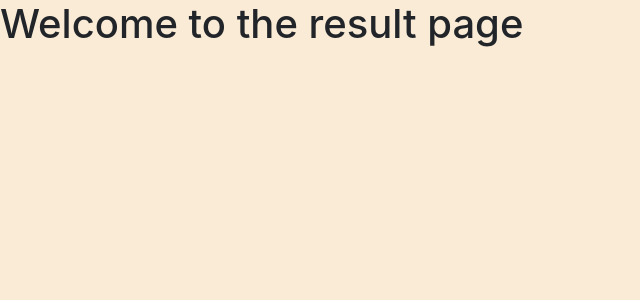
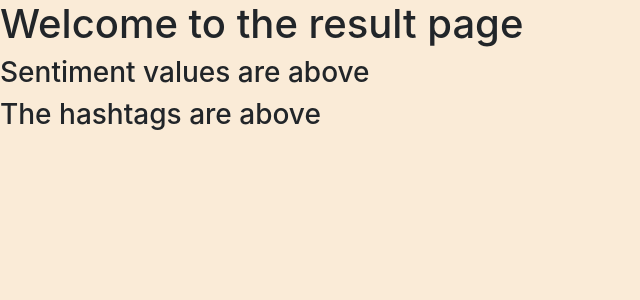
Before and after one commit to avirupchattaraj/EYGDSHackspions-Team-Data-Nerd, a Django app: page /twitter/result/ in a window 1280 px wide. Shown: the part 56-356 px from the top of the page, without its empty margins (0-640 px from the left). Run offline with Django 3.2, Linux system fonts and the light colour scheme; parts of the project's set-up code (start-up, migrations or seed data) failed here and were passed over.

Commit message:
data passed

```diff
--- a/EYSociolytics/twitteranalysis/templates/twitteranalysis/result.html
+++ b/EYSociolytics/twitteranalysis/templates/twitteranalysis/result.html
@@ -1,4 +1,8 @@
 {% extends "twitteranalysis/twitterbase.html" %} {% block content %}
 
 <h1>Welcome to the result page</h1>
+{{ sentiment }}
+<h3>Sentiment values are above</h3>
+{{ hashtags }}
+<h3>The hashtags are above</h3>
 {% endblock %}
```
